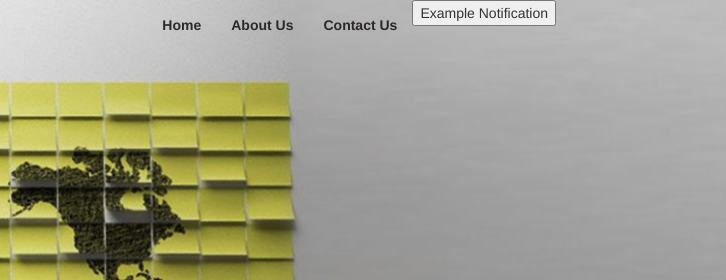
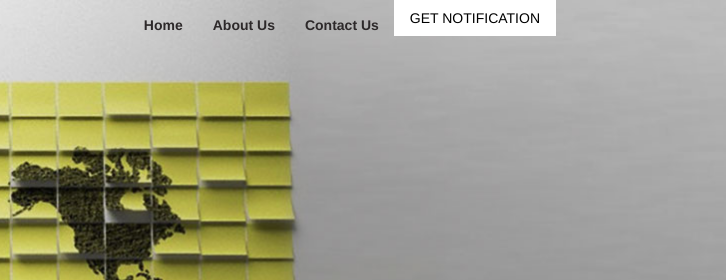
Before and after one commit to verticurl1/verticurl, a plain HTML site: page index.html in a window 1280 px wide. Shown: the top 280 px of the page, 554-1280 px from the left. Drawn offline with nearby package versions, Linux system fonts and the light colour scheme.

Commit message:
Update index.html

```diff
--- a/index.html
+++ b/index.html
@@ -20,6 +20,26 @@
 
  <script src="notification-examples.js"></script>
 
+	<style>
+		.button, button {
+    display: inline-block;
+    min-width: 64px;
+    height: 36px;
+    color: #000;
+    background-color: #fff;
+    border: none;
+    padding: 0 16px;
+    font-size: 14px;
+    font-weight: 500;
+    text-transform: uppercase;
+    letter-spacing: 0;
+    text-align: center;
+    line-height: 36px;
+    text-decoration: none;
+    cursor: pointer;
+}
+	</style>
+
 </head>
 <body>
 
@@ -41,7 +61,7 @@
                     <li><a href="https://www.verticurl.com/about-us/our-clients" target="_blank">About Us</a></li>
                     <li><a href="https://www.verticurl.com/need-more-information" target="_blank">Contact Us</a></li>
 			  <li> <p class="demo-btns">
-      <button class="js-notification-overview">Example Notification</button>
+      <button class="js-notification-overview">Get Notification</button>
     </p></li>
                   </ul>
                 </div>
```
